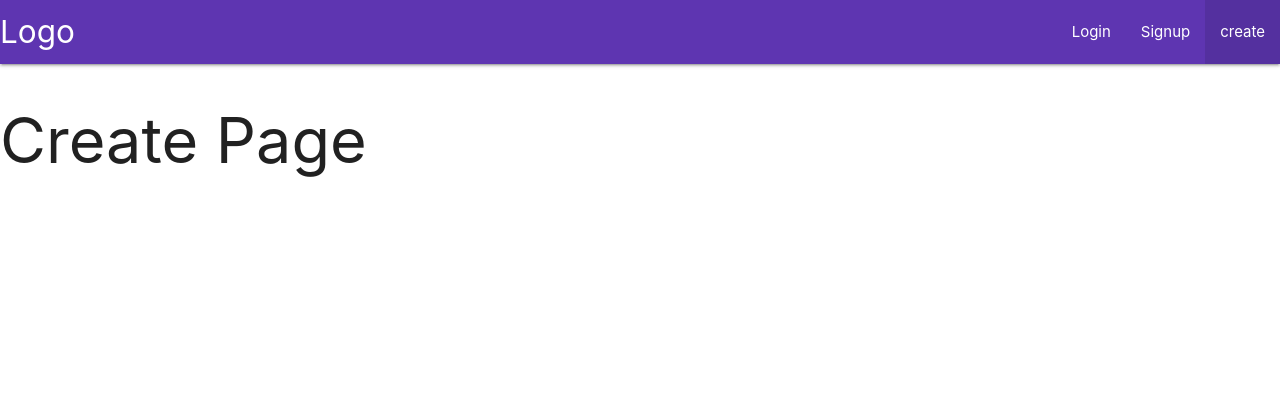
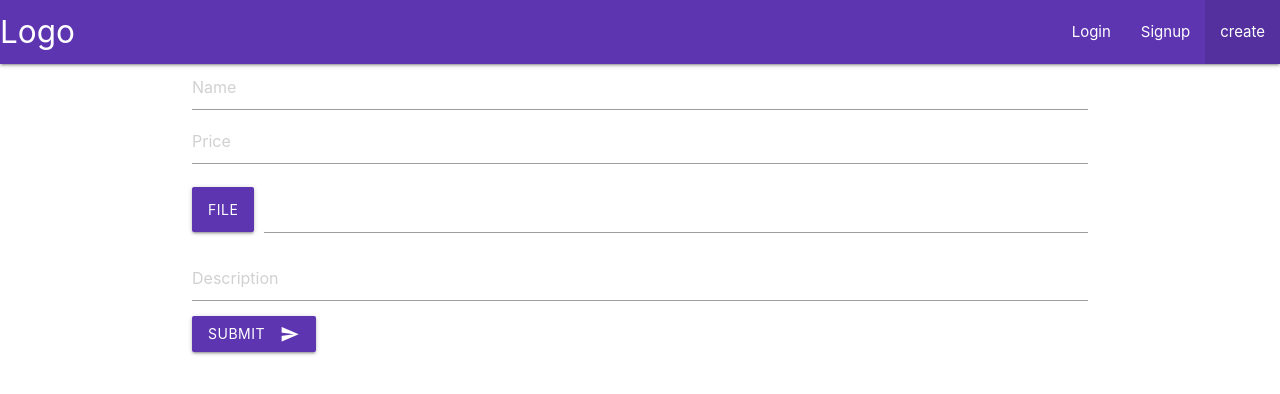
Before and after one commit to GraniteMask/pictureland, a Next.js app: page /create in a window 1280 px wide. Shown: the top 394 px of the page. Built offline with nearby package versions, Linux system fonts and the light colour scheme.

Commit message:
create page added

```diff
--- a/components/Navbar.js
+++ b/components/Navbar.js
@@ -13,7 +13,7 @@ const NavBar = () =>{
         <nav>
             <div className="nav-wrapper #5e35b1 deep-purple darken-1">
             <Link href="/"><a className="brand-logo left">Logo</a></Link>
-            <ul id="nav-mobile" class="right">
+            <ul id="nav-mobile" className="right">
                 <li className={isActive('/login')}><Link href="/login" ><a >Login</a></Link></li>
                 <li className={isActive('/signup')}><Link href="/signup" ><a >Signup</a></Link></li>
                 <li className={isActive('/create')}><Link href="/create" ><a >create</a></Link></li>
--- a/pages/create.js
+++ b/pages/create.js
@@ -1,10 +1,37 @@
 import Link from 'next/Link'
+import {useState} from 'react'
 
 const Create = () =>{
+    const [name,setName] = useState("")
+    const [price,setPrice] = useState("")
+    const [media,setMedia] = useState("")
+    const [description,setDescription] = useState("")
+
+    const handleSubmit = (e) =>{
+        e.preventDefault()
+        console.log(name, price, media, description)
+    }
+
     return(
-        <div>
-            <h1>Create Page</h1>
-        </div>
+        <form className="container" onSubmit={e=>handleSubmit(e)}>
+            <input type="text" placeholder="Name" name="name" value={name} onChange={(e)=>setName(e.target.value)}/>
+            <input type="text" placeholder="Price" name="price" value={price} onChange={(e)=>setPrice(e.target.value)}/>
+            <div className="file-field input-field">
+                <div className="btn #5e35b1 deep-purple darken-1">
+                    <span>File</span>
+                    <input type="file" accept="image/*" onChange={(e)=>setMedia(e.target.files[0])}/>
+                </div>
+                <div className="file-path-wrapper">
+                    <input className="file-path validate" type="text"/>
+                </div>
+            </div>
+            <img className="responsive-img" src={media ? URL.createObjectURL(media) : ""}/>
+            <textarea name="description" placeholder="Description" value={description} onChange={e=>setDescription(e.target.value)} className="materialize-textarea"></textarea>
+            <button className="btn waves-effect waves-light #5e35b1 deep-purple darken-1" type="submit" name="action">Submit
+                <i className="material-icons right">send</i>
+            </button>
+
+        </form>
     )
 }
 
```
